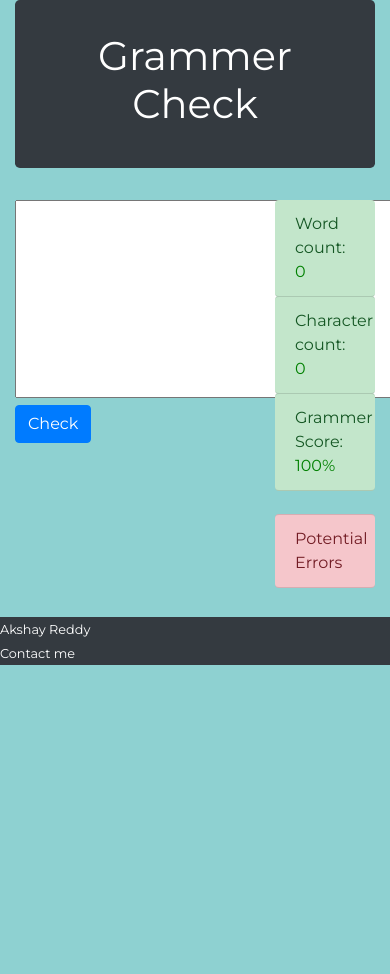
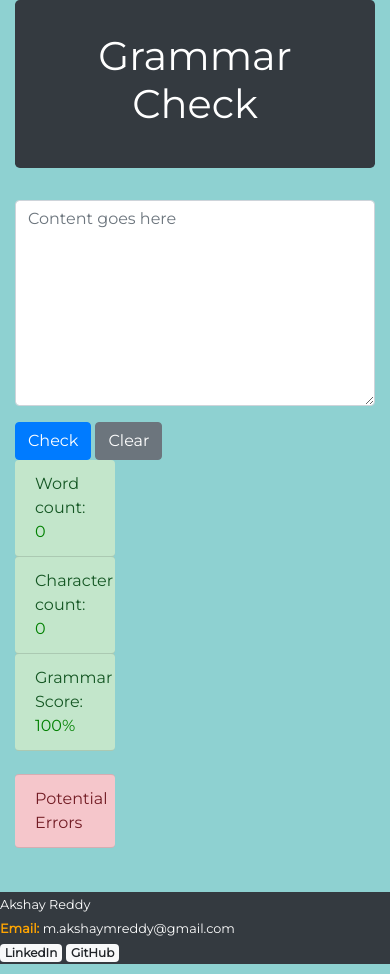
Before and after one commit to akshayreddy/DjangoGrammerCheck, a Django app: page / in a window 390 px wide; the page is wider, and only the part inside the window is pictured. Before the commit the page ends 665 px from the top of that part, so only its background shows below. Run offline with Django 3.2, Linux system fonts and the light colour scheme; some libraries are stand-ins or nearby versions.

Commit message:
responsive

```diff
--- a/base/templates/home.html
+++ b/base/templates/home.html
@@ -10,6 +10,12 @@
 
     <!-- fonts -->
     <link href="https://fonts.googleapis.com/css?family=Montserrat" rel="stylesheet">
+    <script type="text/javascript">
+    function myFunction() {
+      document.getElementById("clear").value = " ";
+    }
+
+    </script>
 
     <style media="screen">
     #result{
@@ -26,7 +32,7 @@
   <body style="color:white; background-color:#8ed1d1; font-family: 'Montserrat', sans-serif; ">
     <div class="container" style="text-align:center;">
       <div class="jumbotron bg-dark">
-          <h1>Grammer Check</h1>
+          <h1>Grammar Check</h1>
       </div>
     </div>
 
@@ -34,16 +40,17 @@
     <form method="post">
       {% csrf_token %}
         <div class="row">
-          <div class="col-8">
-              <textarea name="TextArea" rows="8" cols="80">{{value}}</textarea>
-            <br>
-            <button type="submit" name="button" class="btn btn-primary">Check</button>
+          <div class="col-sm-8">
+              <div class="form-group">
+                <textarea id="clear" class="form-control" name="TextArea" rows="8" cols="80" placeholder="Content goes here">{{value}}</textarea>
+              </div>
+            <button type="submit" name="button" class="btn btn-primary">Check</button> <button type="button" class="btn btn-secondary" onclick="myFunction()">Clear</button>
           </div>
           <div class="col-4">
             <ul class="list-group list-group-flush">
               <li class="list-group-item list-group-item-success rounded">Word count: <span id="result">{{wordcount}}</span></li>
               <li class="list-group-item list-group-item-success rounded">Character count: <span id="result">{{charatercount}}</span></li>
-              <li class="list-group-item list-group-item-success rounded">Grammer Score: <span id="result">{{ grammer.score }}%</span></li>
+              <li class="list-group-item list-group-item-success rounded">Grammar Score: <span id="result">{{ grammer.score }}%</span></li>
               <br>
                 {% if grammer.score != 100 %}
                   <li class="list-group-item list-group-item-danger rounded">Potential Errors</li>
@@ -61,12 +68,14 @@
 
 
     <!--Footer-->
-    <footer class="page-footer rounded" style="margin-bottom:10px; margin-top:30px;">
+    <footer class="page-footer rounded" style="margin-bottom:10px; margin-top:45px;">
 
     <div class="jumbotron-fluid bg-dark">
             <small>Akshay Reddy</small>
             <br>
-            <small>Contact me</small>
+            <small><b style="color:orange;">Email:</b></small><small class="font-weight-light"> m.akshaymreddy@gmail.com</small>
+            <br>
+            <a href="https://www.linkedin.com/in/akshaymreddy/" class="badge badge-light" target="_blank">LinkedIn</a>  <a href="https://github.com/akshayreddy" class="badge badge-light" target="_blank">GitHub</a>
     </div>
   </footer>
 <!--/.Footer-->
--- a/grammer/settings.py
+++ b/grammer/settings.py
@@ -24,13 +24,12 @@ TEMPLATES_BASE_DIR = os.path.join(BASE_DIR, "base", "templates")
 
 # Quick-start development settings - unsuitable for production
 # See https://docs.djangoproject.com/en/1.11/howto/deployment/checklist/
-
-# SECURITY WARNING: keep the secret key used in production secret!
-SECRET_KEY = ')+*_@8m%#@u*8&&l8_^ed@_239q#ffl*ren)5060cs8z2#sp93'
+SECRET_KEY = " "
 
 # SECURITY WARNING: don't run with debug turned on in production!
 DEBUG = True
 
+#ALLOWED_HOSTS =[]
 ALLOWED_HOSTS = ['ancient-sands-38802.herokuapp.com']
 
 
```
